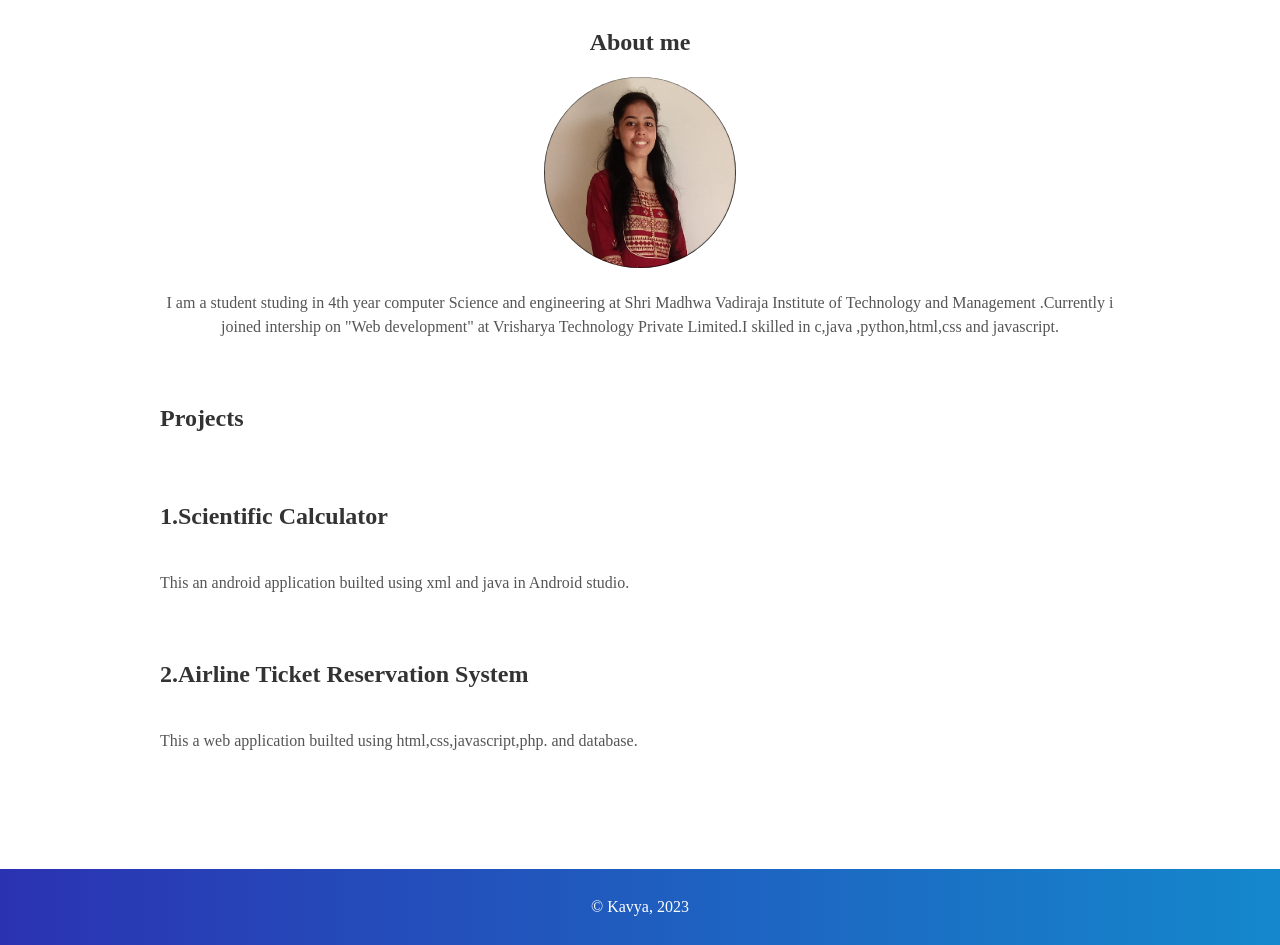
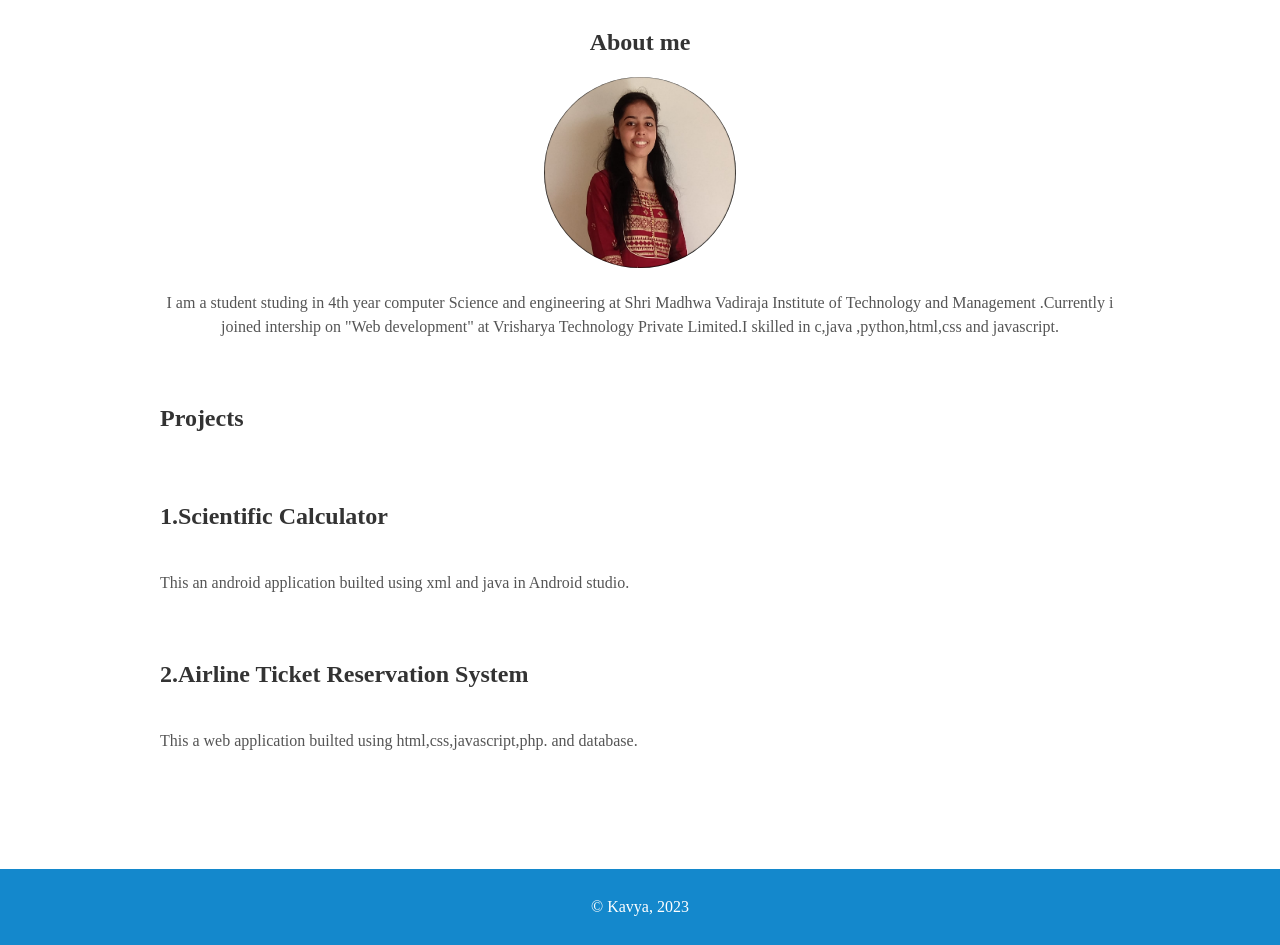
Before and after one commit to Kavyapoojary-06/portfolio, a plain HTML site: page index.html in a window 1280 px wide. Shown: the part 821-1766 px from the top of the page. Drawn offline with Linux system fonts and the light colour scheme.

Commit message:
Update main.css

```diff
--- a/main.css
+++ b/main.css
@@ -153,11 +153,6 @@ a img {
 
 .footer {
     background: #1488CC;
-
-    background: -webkit-linear-gradient(to right, #2B32B2, #1488CC);
-
-    background: linear-gradient(to right, #2B32B2, #1488CC);
-
     padding: 10px 0;
     margin-top: 100px;
     text-align: center;
```
